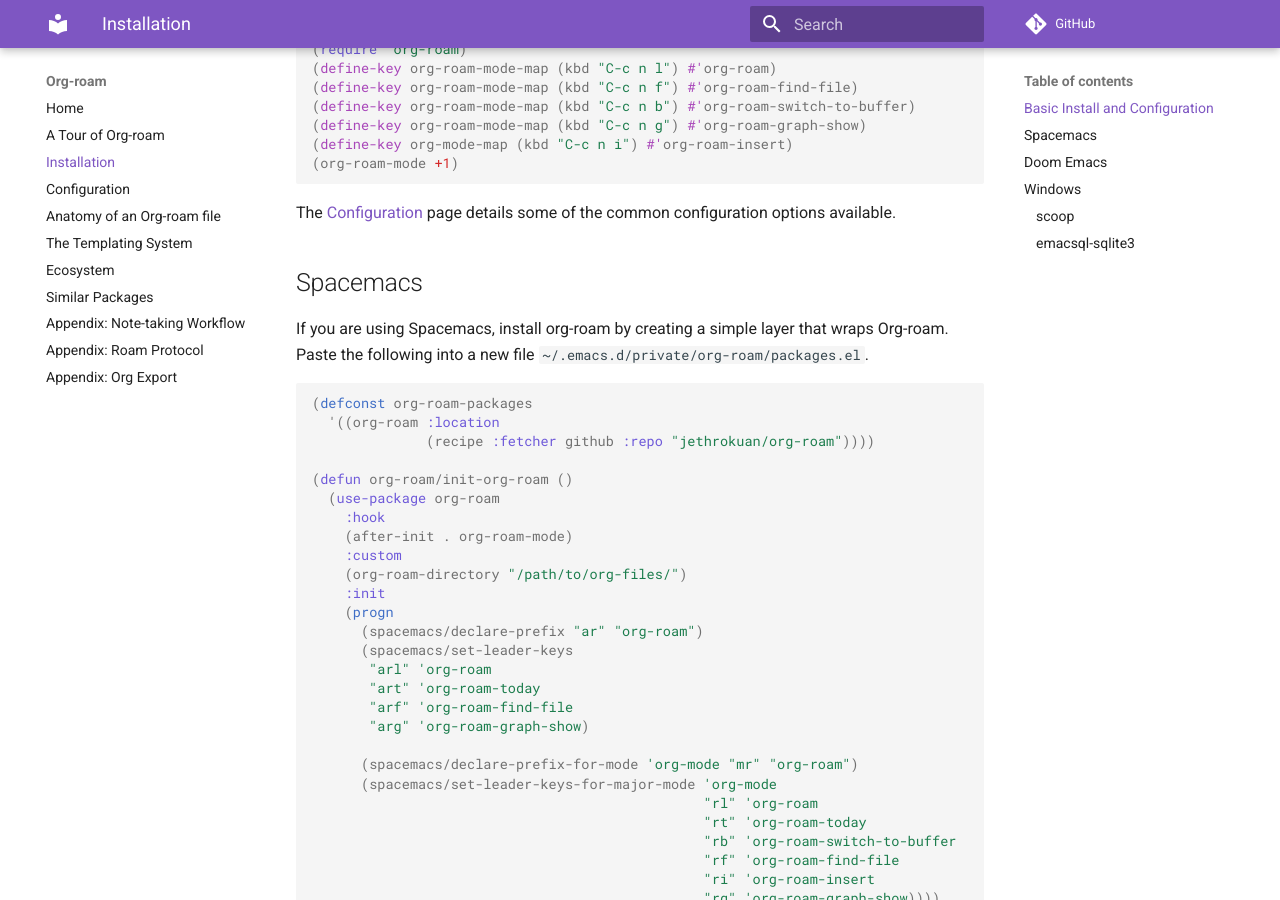
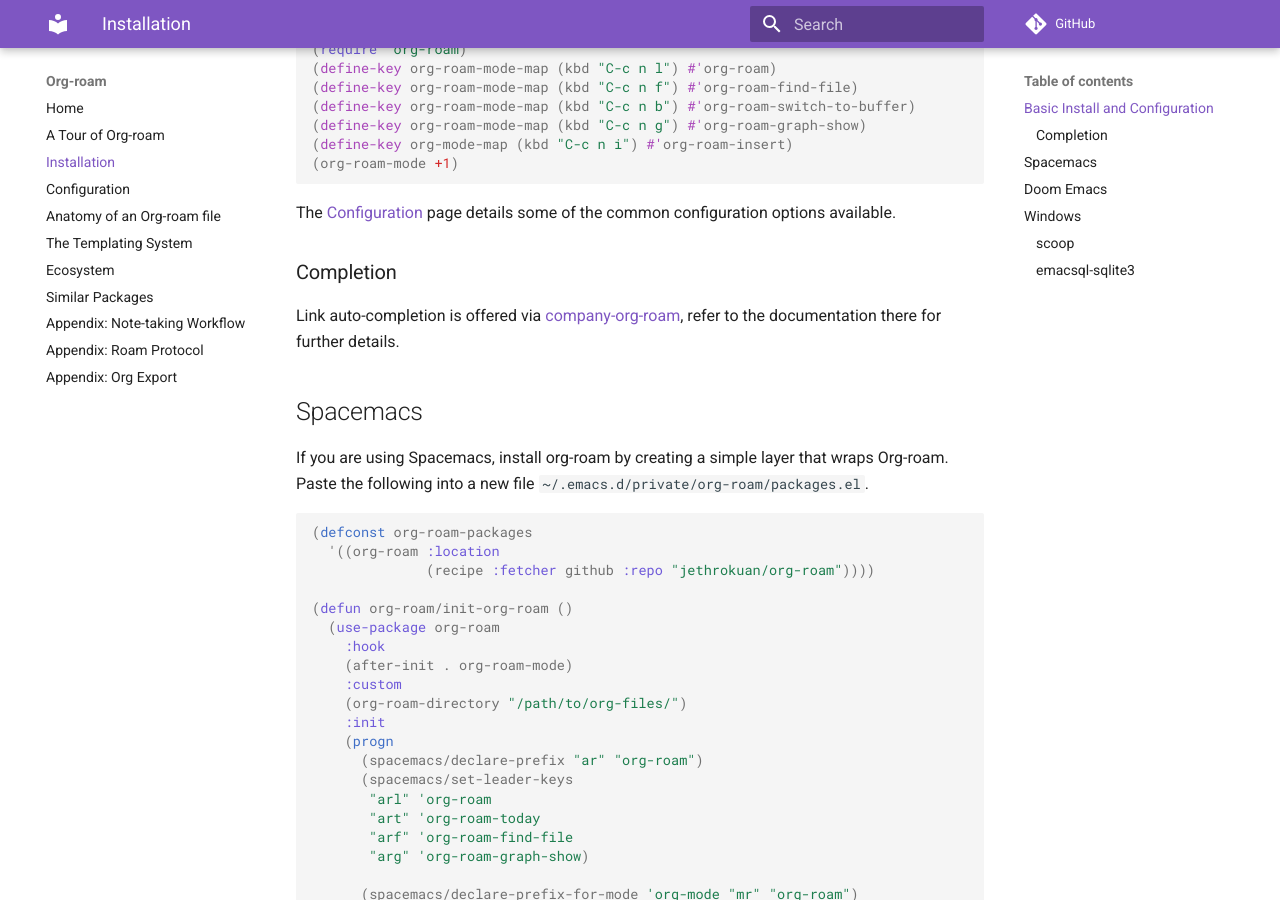
Before and after one commit to org-roam/org-roam, an MkDocs documentation site: the page built from doc/installation.md, in a window 1280 px wide and 900 px high, scrolled down 689 px. Built offline with MkDocs 1.6.1 and Material for MkDocs 9.7.7, drawn with Linux system fonts in a browser that asks for light colours; comment, search, counter and statistics services are not loaded.

Commit message:
(docs): mention company-org-roam in documentation (#457)

```diff
--- a/doc/installation.md
+++ b/doc/installation.md
@@ -41,6 +41,12 @@
 
 The [Configuration](configuration.md) page details some of the common
 configuration options available.
+
+### Completion
+
+Link auto-completion is offered via
+[company-org-roam](https://github.com/jethrokuan/company-org-roam/), refer to
+the documentation there for further details.
 
 ## Spacemacs
 
```
